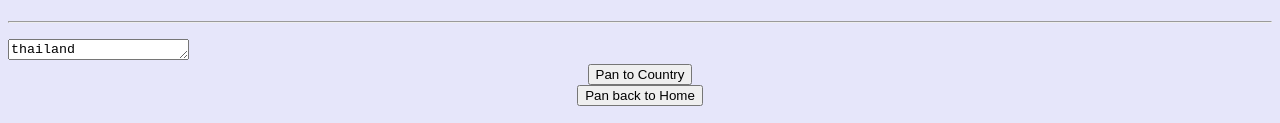
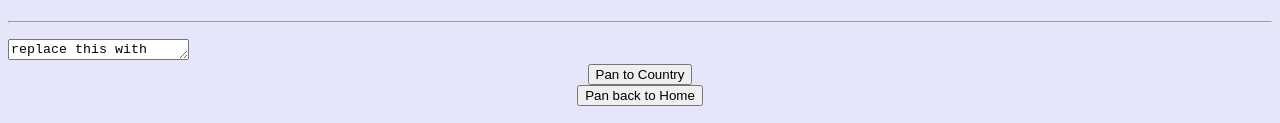
Before and after one commit to Soxrox12/soxrox12.github.io, a plain HTML site: page index.html in a window 1280 px wide. Shown: the part 2740-2863 px from the top of the page. Drawn offline with Linux system fonts and the light colour scheme; a script that the page names is missing.

Commit message:
Update index.html

```diff
--- a/index.html
+++ b/index.html
@@ -143,7 +143,7 @@
   </div>
   <hr>
   <p> <!-- paragraph marker added here for spacing -->
-    <textarea id="country-name" rows="1" cols ="20">thailand</textarea>
+    <textarea id="country-name" rows="1" cols ="20">replace this with country name</textarea>
     <button onclick="makeCountryRequest()">Pan to Country</button>
     <button onclick="panHome()">Pan back to Home</button>
   </p>
```
